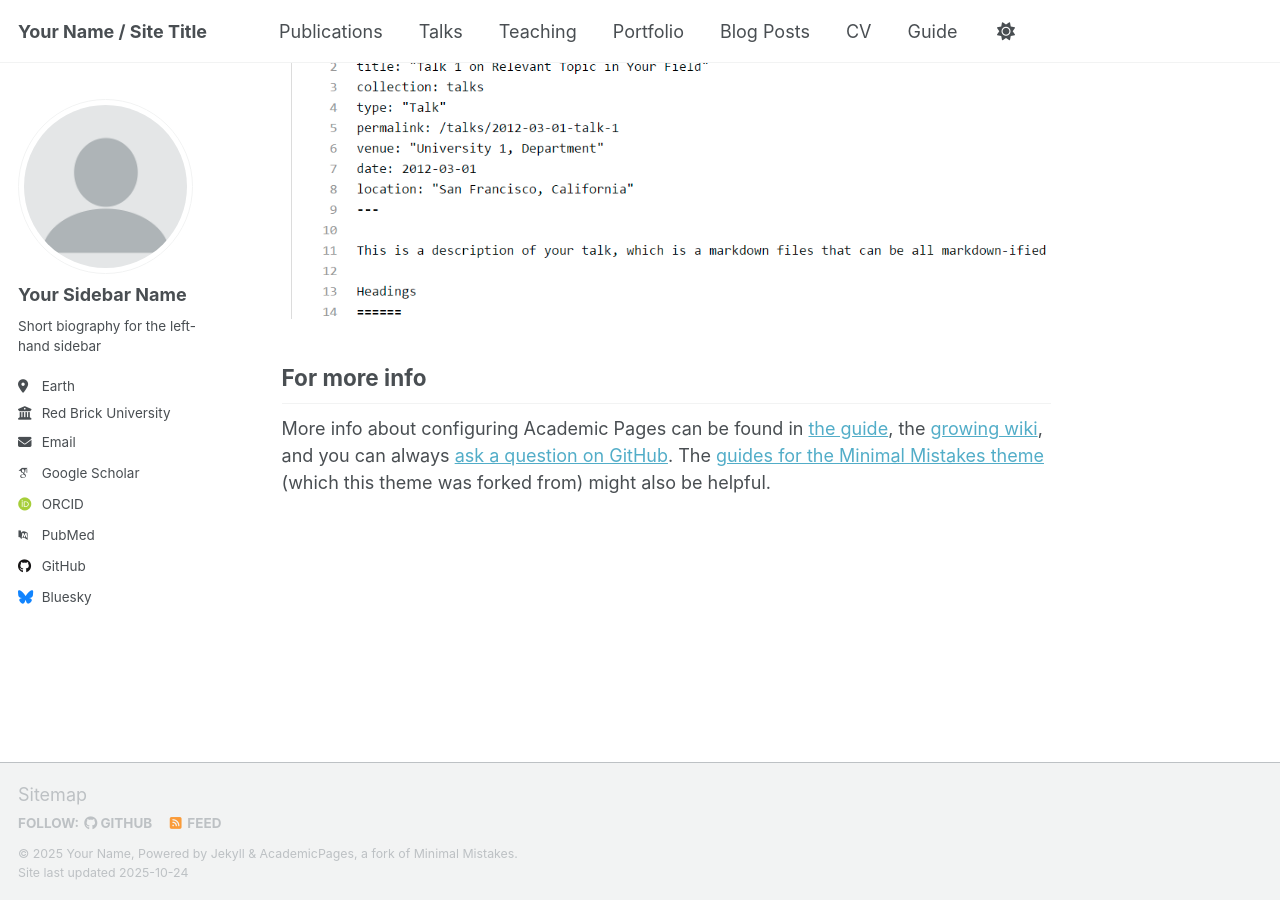
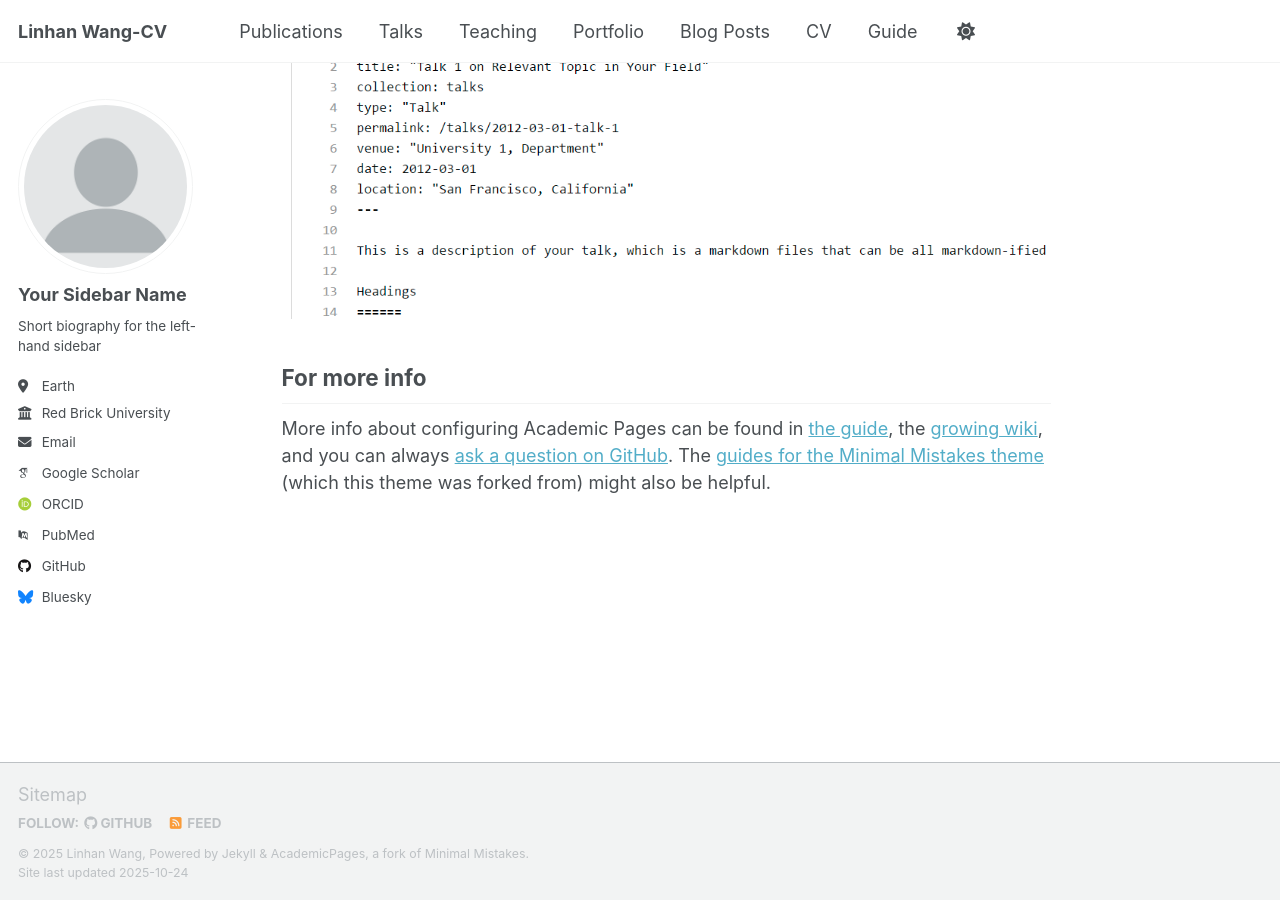
Before and after one commit to Lin-Han-WANG/Linhan_WANG.github.io, a Jekyll site: the page built from _pages/about.md, in a window 1280 px wide and 900 px high, scrolled down 2880 px. Built offline with Jekyll 4.4.1, drawn with Linux system fonts in a browser that asks for light colours; some web fonts are replaced; a script that is not in the unit is left out.

Commit message:
Update _config.yml

```diff
--- a/_config.yml
+++ b/_config.yml
@@ -9,10 +9,10 @@
 # Basic Site Settings
 locale                   : "en-US"
 site_theme               : "default" # Currently available options are "default", "air"
-title                    : "Your Name / Site Title"
+title                    : "Linhan Wang-CV"
 title_separator          : "-"
-name                     : &name "Your Name"
-description              : &description "Your Name's academic portfolio"   # Update this with a general description of your site, this is the default if not overridden by a page
+name                     : &name "Linhan Wang"
+description              : &description "Ph.D. Candidate in Neuroscience"   # Update this with a general description of your site, this is the default if not overridden by a page
 url                      : https://academicpages.github.io # The base hostname & protocol for your site e.g. "https://[your GitHub username].github.io",
                                                            # or if you already have some other page hosted on Github then use "https://[your GitHub username].github.io/[Your Repo Name]"
 baseurl                  : "" # the subpath of your site, e.g. "/blog"
```
